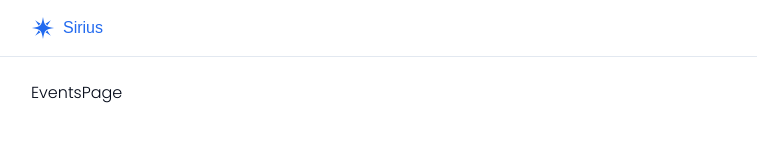
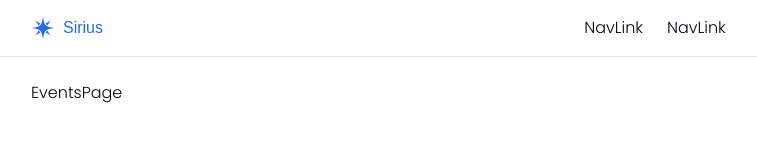
Before and after one commit to Nimira43/Sirius, a Next.js app: page /events in a window 1280 px wide. Shown: the top 160 px of the page, without its empty margins (1-758 px from the left). Built offline with nearby package versions, Linux system fonts and the light colour scheme; a web font is replaced by a local one.

Commit message:
Create NavLink component

```diff
--- a/src/app/(private)/layout.tsx
+++ b/src/app/(private)/layout.tsx
@@ -1,6 +1,8 @@
+import NavLink from '@/components/NavLink'
 import { UserButton } from '@clerk/nextjs'
 import { ReactNode } from 'react'
 import { GiPolarStar } from 'react-icons/gi'
+
 
 export default function PrivateLayout({ children }: { children: ReactNode} ) {
   return (
@@ -11,6 +13,16 @@ export default function PrivateLayout({ children }: { children: ReactNode} ) {
             <GiPolarStar className='size-6 text-main'/>
             <span className='logo text-main'>Sirius</span>
           </div>
+          <NavLink
+            href='/events'
+          >
+            Events
+          </NavLink>
+          <NavLink
+            href='/schedule'
+          >
+            Schedule
+          </NavLink>
           <div className='ml-auto size-10'>
             <UserButton
               appearance={{
--- /dev/null
+++ b/src/components/NavLink.tsx
@@ -0,0 +1,5 @@
+export default function NavLink() {
+  return (
+    <div>NavLink</div>
+  )
+}
```
